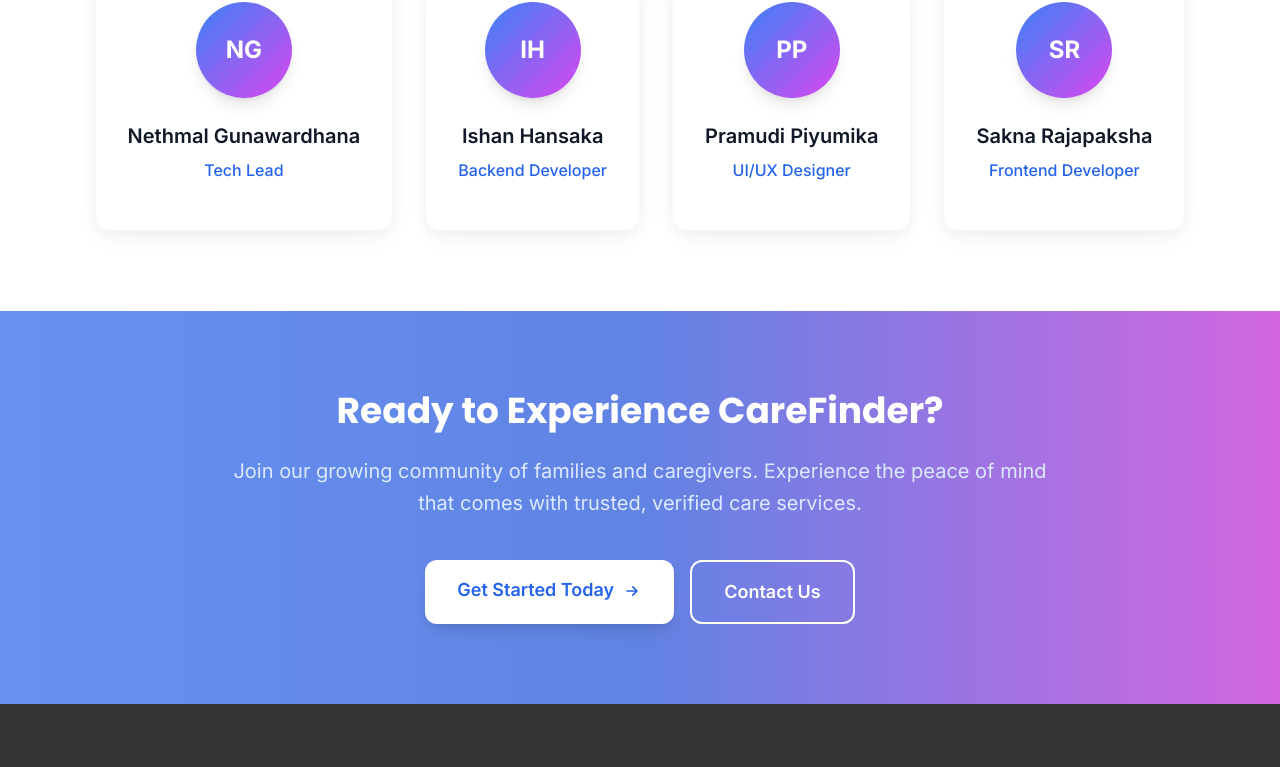
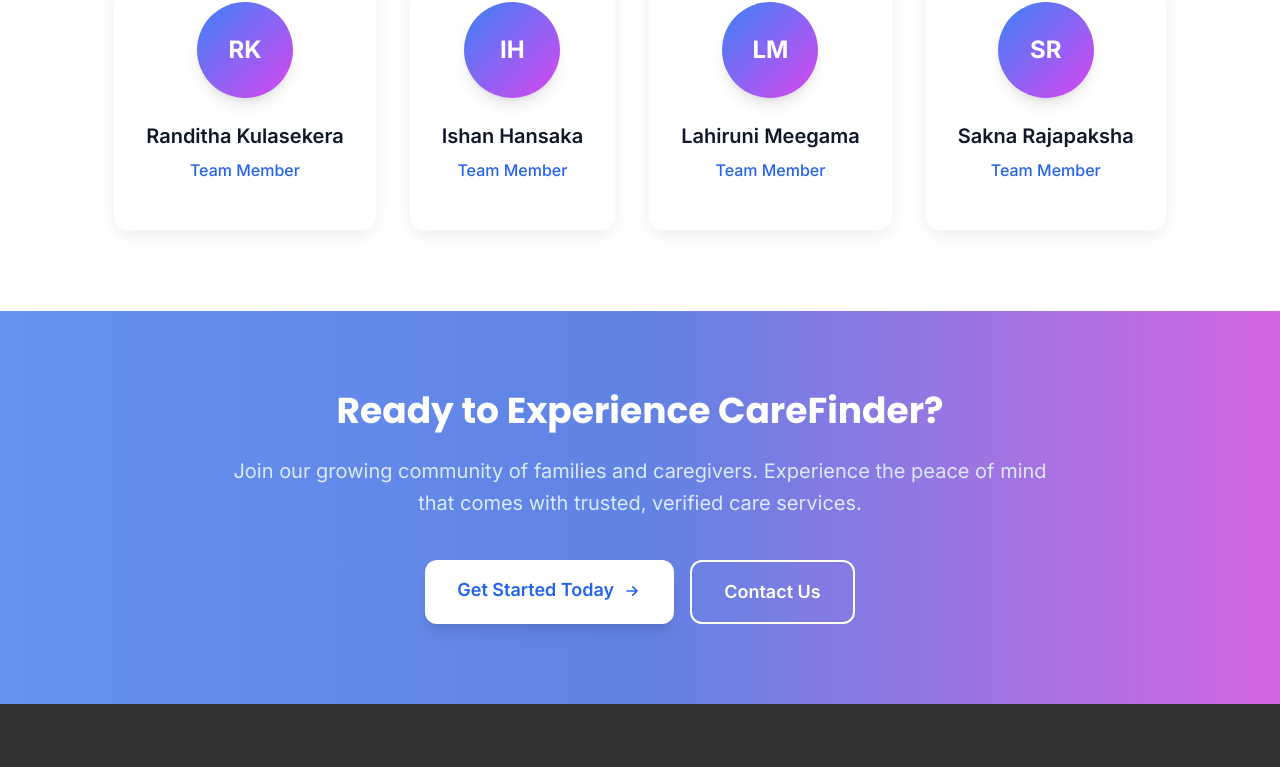
Before and after one commit to DarkDeciders/CareFinder, a Next.js app in the folder frontend/: page /about in a window 1280 px wide. Shown: the part 2718-3485 px from the top of the page. Built offline with nearby package versions, Linux system fonts and the light colour scheme.

Commit message:
fix: update team member details in About page

```diff
--- a/frontend/src/app/about/page.tsx
+++ b/frontend/src/app/about/page.tsx
@@ -36,36 +36,22 @@
     {
       name: "Aditha Buwaneka",
       role: "Team Leader",
-      description:
-        "Visionary leader driving CareFinder&apos;s mission to connect families with trusted caregivers.",
       image: "/team/aditha.jpg", // Placeholder - replace with actual image
     },
     {
-      name: "Nethmal Gunawardhana",
-      role: "Tech Lead",
-      description:
-        "Expert developer ensuring CareFinder delivers cutting-edge technology solutions.",
-      image: "/team/nethmal.jpg", // Placeholder - replace with actual image
+      name: "Randitha Kulasekera",
+      image: "/team/randitha.jpg", // Placeholder - replace with actual image
     },
     {
       name: "Ishan Hansaka",
-      role: "Backend Developer",
-      description:
-        "Backend specialist building robust and secure infrastructure for our platform.",
       image: "/team/ishan.jpg", // Placeholder - replace with actual image
     },
     {
-      name: "Pramudi Piyumika",
-      role: "UI/UX Designer",
-      description:
-        "Creative designer crafting intuitive and beautiful user experiences.",
-      image: "/team/pramudi.jpg", // Placeholder - replace with actual image
+      name: "Lahiruni Meegama",
+      image: "/team/lahiruni.jpg", // Placeholder - replace with actual image
     },
     {
       name: "Sakna Rajapaksha",
-      role: "Frontend Developer",
-      description:
-        "Frontend expert bringing designs to life with modern web technologies.",
       image: "/team/sakna.jpg", // Placeholder - replace with actual image
     },
   ];
```
